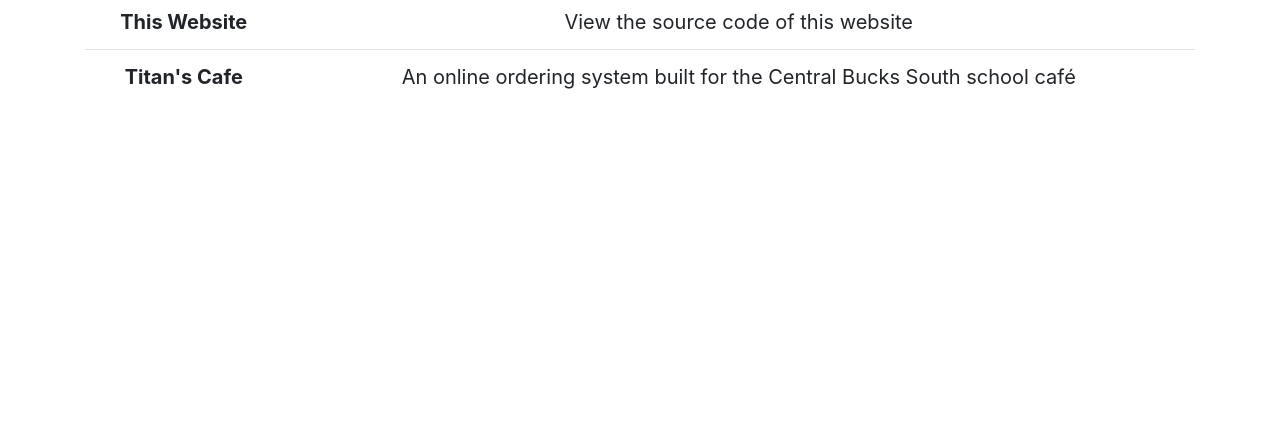
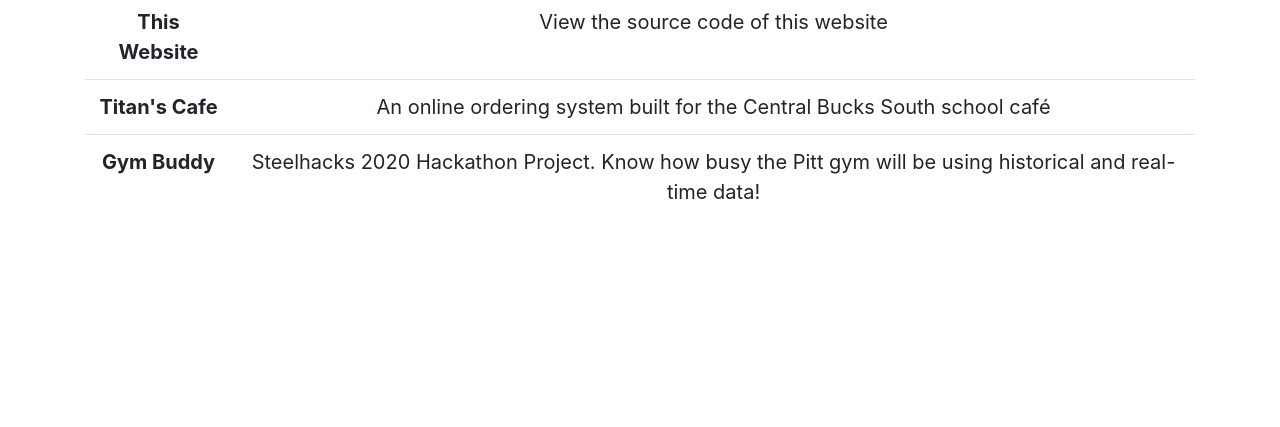
Before and after one commit to jerols4/Portfolio, a plain HTML site: page projects.html in a window 1280 px wide. Shown: the part 146-573 px from the top of the page. Drawn offline with nearby package versions, Linux system fonts and the light colour scheme.

Commit message:
Added gymbuddy to projects page

```diff
--- a/projects.html
+++ b/projects.html
@@ -60,6 +60,9 @@
               <th scope="row">Titan's Cafe</th>
               <td>An online ordering system built for the Central Bucks South school café</td>
             </tr>
+            <tr onclick="window.location='https://github.com/jerols4/GymBuddy';">
+              <th scope="row">Gym Buddy</th>
+              <td>Steelhacks 2020 Hackathon Project. Know how busy the Pitt gym will be using historical and real-time data!</td>
           </tbody>
         </table>
     </div>
```
